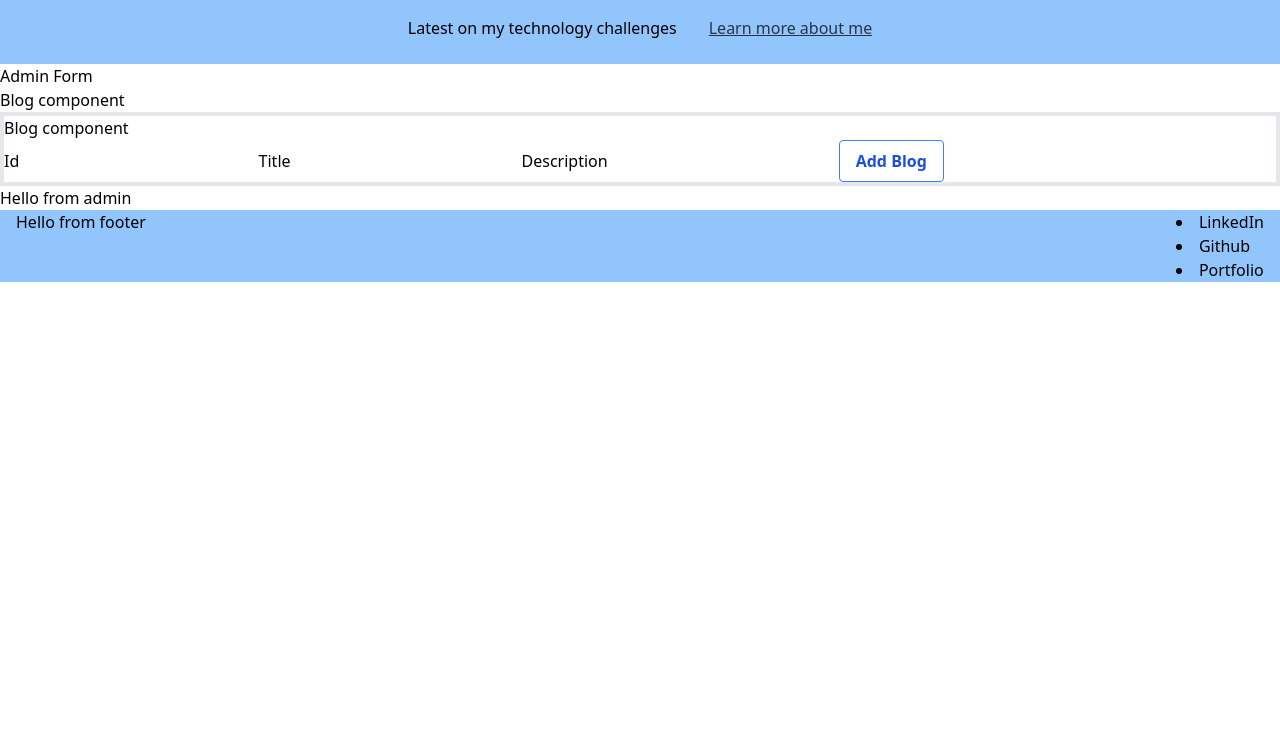
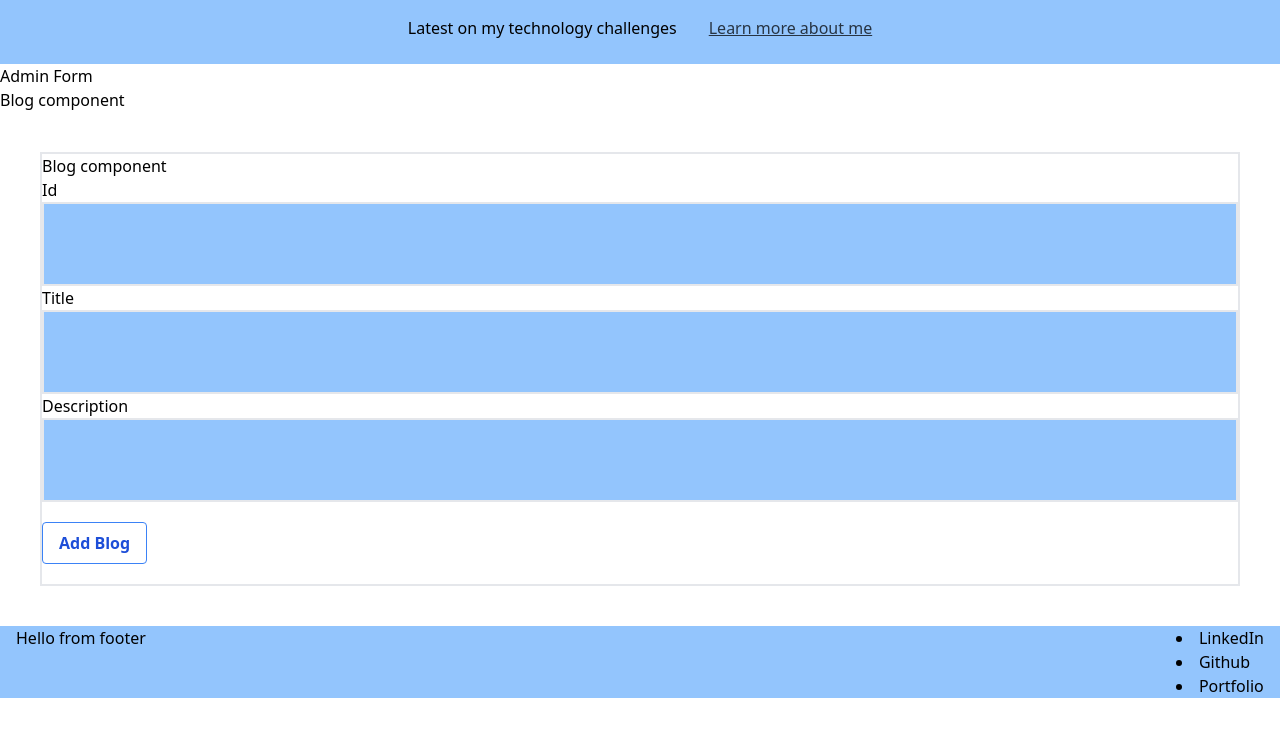
Before and after one commit to Cstopyak/colbysBlog, a React (Create React App) app in the folder client/: page /admin in a window 1280 px wide. Shown: the top 736 px of the page. Built offline with nearby package versions, Linux system fonts and the light colour scheme.

Commit message:
fixed css issues with admin form

```diff
--- a/client/src/components/adminComponents/Admin.js
+++ b/client/src/components/adminComponents/Admin.js
@@ -5,14 +5,14 @@ import BlogContentAdmin from './BlogContentAdmin';
 
 const admin = () => {
     return (
-        <div className="main-container">
+        <div className="max-w-full m-auto main-container">
             <h2>Admin Form</h2>
             <div className="admin-center">
             <h4 className="admin-title">Blog component</h4>
                 <BlogContentAdmin/>
 
             </div>
-            Hello from admin
+
         </div>
     )
 }
--- a/client/src/components/adminComponents/BlogContentAdmin.js
+++ b/client/src/components/adminComponents/BlogContentAdmin.js
@@ -2,23 +2,28 @@ import React from 'react'
 
 const BlogContentAdmin = () => {
     return (
-        <div className="border-2">
-            <form className="border-2"
+        <div className="w-full p-10 component">
+            <div className="flex-col form">
+            <form className="flex-col w-1/2 w-full border-2 "
             >
+                <div className="w-full md:flex-row">
                 <h3> Blog component</h3>
-                <label htmlFor="text"> Id </label>
-                <input type="text" name=""/>
+                <label htmlFor="text" className="mb-3 -mt-10 "> Id </label>
+                <input type="text" name="" className="w-full bg-blue-300 border-2 outline-none p-7"/>
 
-                <label htmlFor="text"> Title</label>
-                <input type="text" name="" />
+                <label htmlFor="text" className="mb-3 -mt-10"> Title</label>
+                <input type="text" name="" className="w-full bg-blue-300 border-2 outline-none p-7"/>
 
-                <label htmlFor="text">Description</label>
-                <input type="text" name="" cols="30" rows="10"/>
+                <label htmlFor="text" className="mb-3 -mt-10">Description</label>
+                <input type="text" name="" cols="30" rows="10" className="w-full bg-blue-300 border-2 outline-none p-7"/>
 
-                <button className="px-4 py-2 font-semibold text-blue-700 bg-transparent border border-blue-500 rounded hover:bg-blue-500 hover:text-white hover:border-transparent">
+                <button className="px-4 py-2 mt-5 mb-5 font-semibold text-blue-700 bg-transparent border border-blue-500 rounded justify-items-center hover:bg-blue-500 hover:text-white hover:border-transparent">
                     Add Blog
                 </button>
+                </div>
             </form>
+
+            </div>
         </div>
     )
 }
--- a/client/src/components/views/Header.js
+++ b/client/src/components/views/Header.js
@@ -2,7 +2,7 @@ import React from 'react'
 
 const Header = () => {
     return (
-        <div className="flex justify-center md:container md:mx-auto">
+        <div className="header">
             <h1 className="text-3xl">
                 2021 Web Developers Blog
             </h1>
--- a/client/src/index.css
+++ b/client/src/index.css
@@ -15,3 +15,7 @@ code {
 @tailwind base;
 @tailwind components;
 @tailwind utilities;
+
+.header{
+  @apply flex justify-center md:container md:mx-auto;
+}
--- a/package.json
+++ b/package.json
@@ -26,7 +26,9 @@
   "scripts": {
     "test": "echo \"Error: no test specified\" && exit 1",
     "start": "node server.js",
-    "server": "nodemon server.js"
+    "server": "nodemon server.js",
+    "client": "npm start --prefix client",
+    "dev": "concurrently \"npm run server\" \"npm run client\""
   },
   "repository": {
     "type": "git",
```
